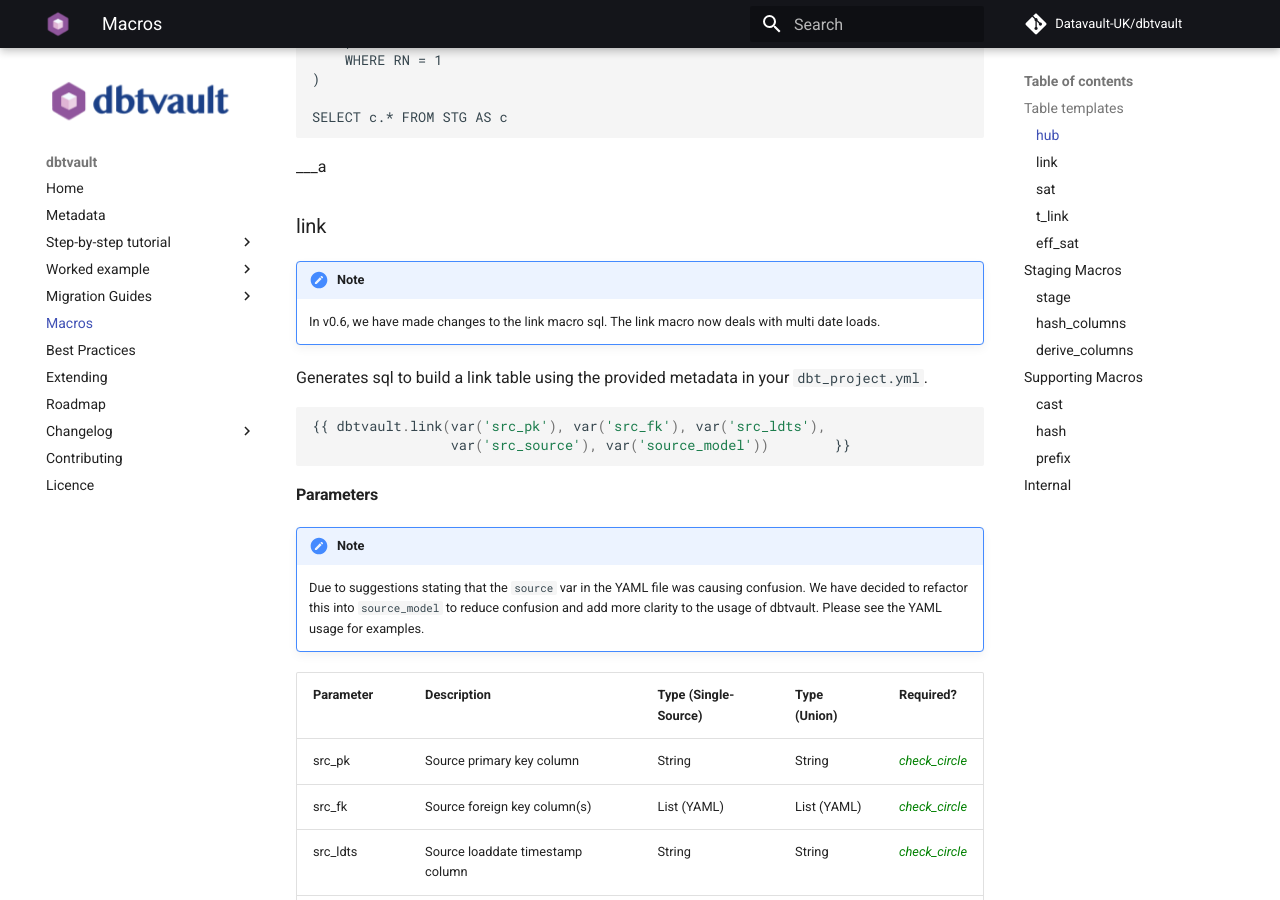
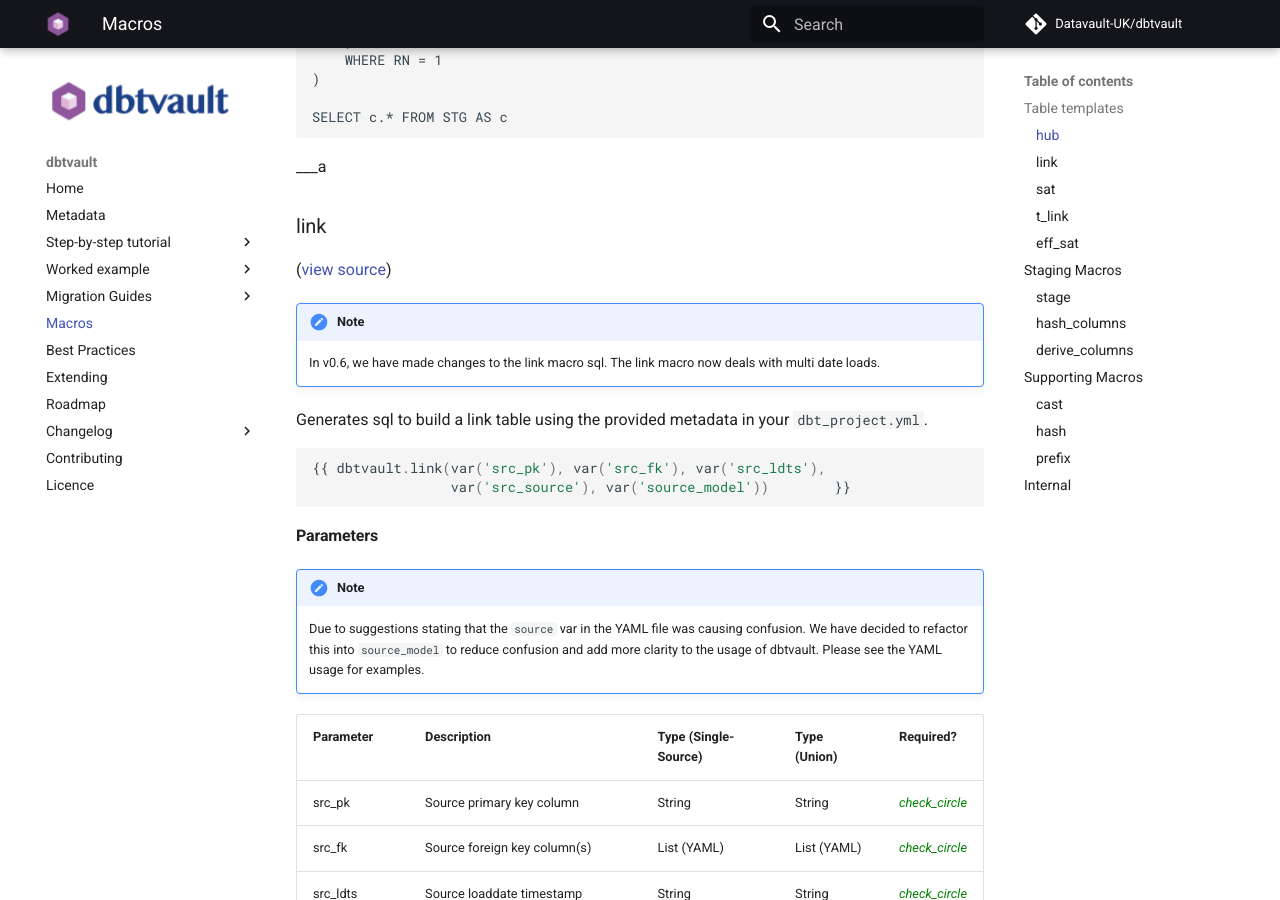
Before and after one commit to Datavault-UK/automate-dv-docs, an MkDocs documentation site: the page built from docs/macros.md, in a window 1280 px wide and 900 px high, scrolled down 2735 px. Built offline with MkDocs 1.6.1 and Material for MkDocs 9.7.7, drawn with Linux system fonts in a browser that asks for light colours; comment, search, counter and statistics services are not loaded; some of the changed text lies outside the part shown.

Commit message:
Added links to the GitHub source code for macros.
Added the links to all the macros that will go to the new GitHub source code.

````diff
--- a/docs/macros.md
+++ b/docs/macros.md
@@ -135,6 +135,7 @@
 ___a
 
 ### link
+([view source](https://github.com/Datavault-UK/dbtvault/blob/v0.6/macros/tables/link.sql))
 
 !!! note
     In v0.6, we have made changes to the link macro sql. The link macro now deals with multi date loads.
@@ -266,6 +267,7 @@
 ___
 
 ### sat
+([view source](https://github.com/Datavault-UK/dbtvault/blob/v0.6/macros/tables/sat.sql))
 
 Generates sql to build a satellite table using the provided metadata in your `dbt_project.yml`.
 
@@ -338,6 +340,7 @@
 ___
 
 ### t_link
+([view source](https://github.com/Datavault-UK/dbtvault/blob/v0.6/macros/tables/t_link.sql))
 
 Generates sql to build a transactional link table using the provided metadata in your `dbt_project.yml`.
 
@@ -410,6 +413,7 @@
 ___
 
 ### stage
+([view source](https://github.com/Datavault-UK/dbtvault/blob/v0.6/macros/staging/stage.sql))
 
 Generates sql to build a staging area using the provided metadata in your `dbt_project.yml`.
 
@@ -522,6 +526,7 @@
 ___
 
 ### hash_columns
+([view source](https://github.com/Datavault-UK/dbtvault/blob/v0.6/macros/staging/hash_columns.sql))
 
 Generates sql to create hashes from provided columns.
 
@@ -607,6 +612,7 @@
 ```
 
 ### derive_columns
+([view source](https://github.com/Datavault-UK/dbtvault/blob/v0.6/macros/staging/derive_columns.sql))
 
 ___
 
@@ -619,6 +625,7 @@
 ___
 
 ### cast
+([view source](https://github.com/Datavault-UK/dbtvault/blob/v0.6/macros/supporting/cast.sql))
 
 A macro for generating cast sequences:
 
@@ -668,6 +675,7 @@
 ___
 
 ### hash
+([view source](https://github.com/Datavault-UK/dbtvault/blob/v0.6/macros/supporting/hash.sql))
 
 !!! warning
     This macro ***should not be*** used for cryptographic purposes.
@@ -736,6 +744,7 @@
 ___
 
 ### prefix
+([view source](https://github.com/Datavault-UK/dbtvault/blob/v0.6/macros/supporting/prefix.sql))
 
 A macro for quickly prefixing a list of columns with a string:
 ```mysql
````
